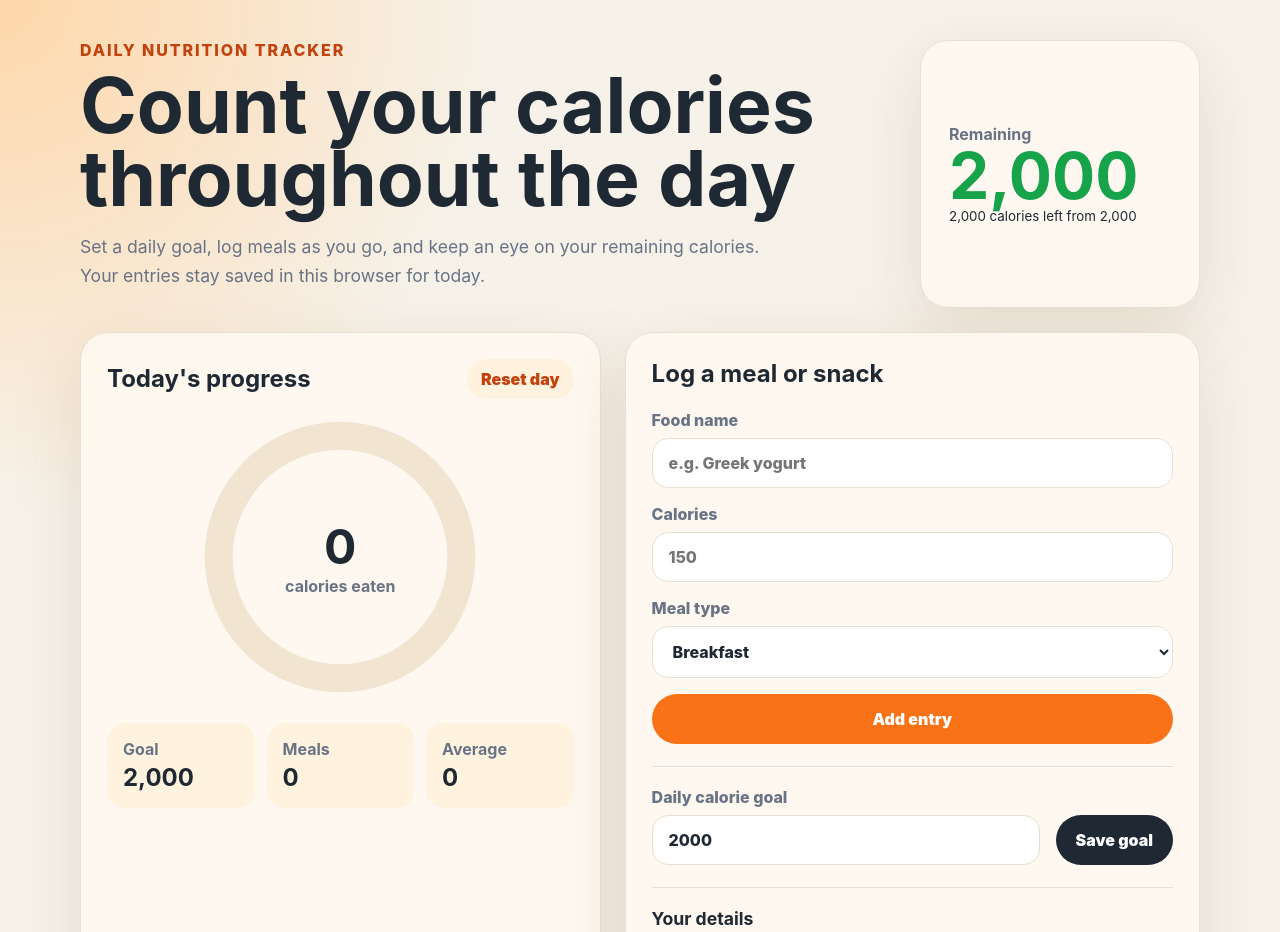
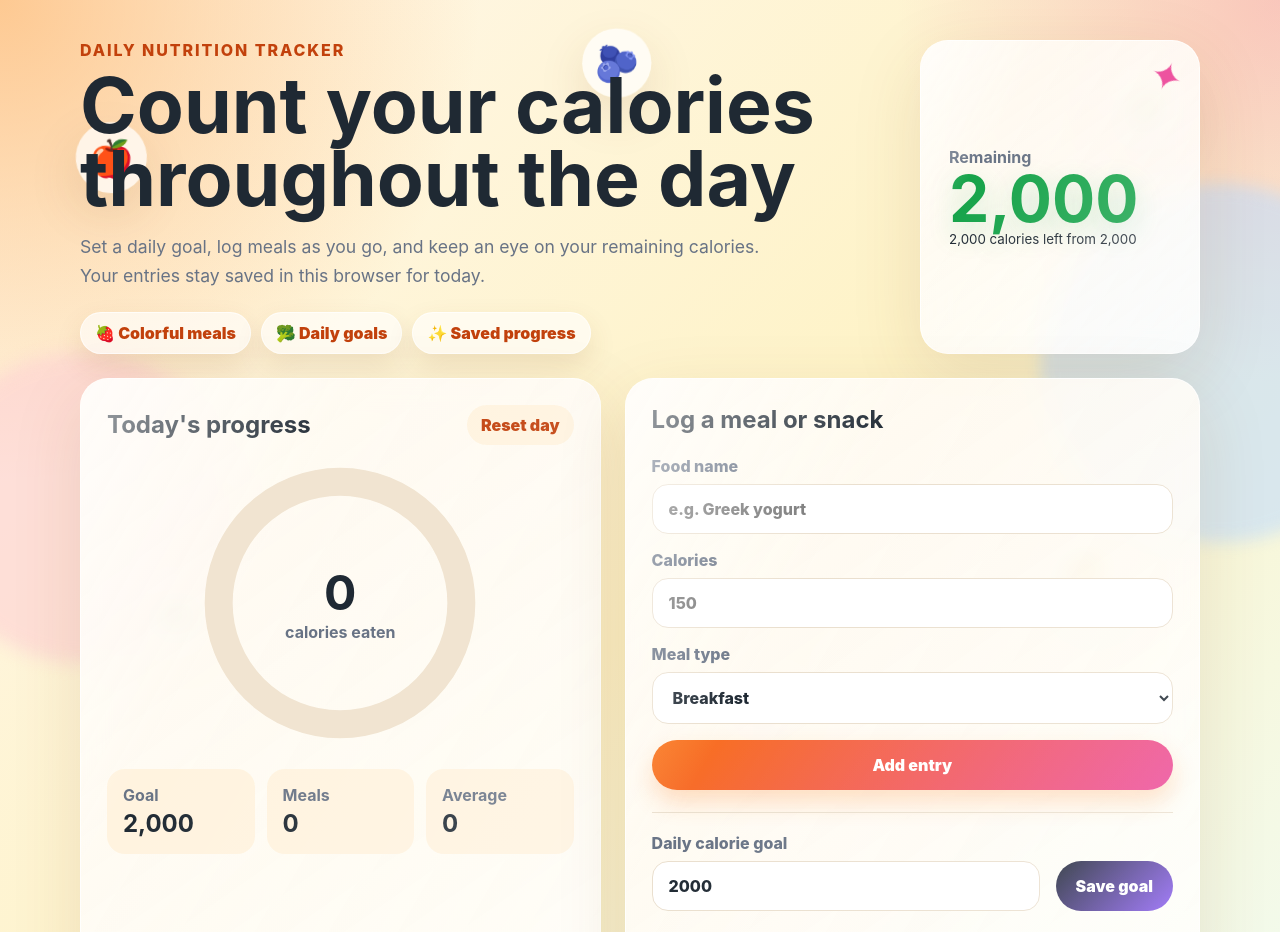
Before and after one commit to Cyberhusky999-1/type2, a plain HTML site: page index.html in a window 1280 px wide. Shown: the top 932 px of the page. Drawn offline with Linux system fonts and the light colour scheme.

Commit message:
Make calorie counter more decorative

```diff
--- a/index.html
+++ b/index.html
@@ -7,6 +7,14 @@
     <link rel="stylesheet" href="styles.css" />
   </head>
   <body>
+    <div class="floating-food" aria-hidden="true">
+      <span class="food food-apple">🍎</span>
+      <span class="food food-avocado">🥑</span>
+      <span class="food food-bowl">🥗</span>
+      <span class="food food-taco">🌮</span>
+      <span class="food food-berry">🫐</span>
+      <span class="food food-sushi">🍣</span>
+    </div>
     <main class="app-shell">
       <section class="hero" aria-labelledby="page-title">
         <div>
@@ -16,8 +24,13 @@
             Set a daily goal, log meals as you go, and keep an eye on your remaining calories.
             Your entries stay saved in this browser for today.
           </p>
+          <div class="hero-badges" aria-label="Tracker highlights">
+            <span>🍓 Colorful meals</span>
+            <span>🥦 Daily goals</span>
+            <span>✨ Saved progress</span>
+          </div>
         </div>
-        <div class="goal-card" aria-label="Daily calorie summary">
+        <div class="goal-card sparkle-card" aria-label="Daily calorie summary">
           <span>Remaining</span>
           <strong id="remainingCalories">0</strong>
           <small id="goalSummary">Set a goal to begin</small>
--- a/styles.css
+++ b/styles.css
@@ -1,11 +1,14 @@
 :root {
-  --bg: #f6f2ea;
+  --bg: #fff7ed;
   --card: #fffaf2;
   --ink: #1f2933;
   --muted: #687385;
   --brand: #f97316;
   --brand-dark: #c2410c;
+  --pink: #ec4899;
+  --purple: #8b5cf6;
   --green: #16a34a;
+  --mint: #14b8a6;
   --danger: #dc2626;
   --line: #eadfce;
   font-family: Inter, ui-sans-serif, system-ui, -apple-system, BlinkMacSystemFont, "Segoe UI", sans-serif;
@@ -14,10 +17,43 @@
 * { box-sizing: border-box; }
 
 body {
+  position: relative;
   margin: 0;
   min-height: 100vh;
-  background: radial-gradient(circle at top left, #fed7aa 0, transparent 32rem), var(--bg);
+  overflow-x: hidden;
+  background:
+    radial-gradient(circle at top left, rgba(253, 186, 116, .75) 0, transparent 30rem),
+    radial-gradient(circle at top right, rgba(236, 72, 153, .26) 0, transparent 24rem),
+    linear-gradient(135deg, #fff7ed 0%, #fef3c7 45%, #ecfeff 100%);
   color: var(--ink);
+}
+
+body::before,
+body::after {
+  position: fixed;
+  z-index: -2;
+  border-radius: 999px;
+  content: "";
+  filter: blur(8px);
+  opacity: .55;
+  animation: blob-drift 18s ease-in-out infinite alternate;
+}
+
+body::before {
+  width: 22rem;
+  height: 22rem;
+  right: -7rem;
+  top: 12rem;
+  background: #bfdbfe;
+}
+
+body::after {
+  width: 18rem;
+  height: 18rem;
+  left: -5rem;
+  bottom: 8rem;
+  background: #fecdd3;
+  animation-delay: -6s;
 }
 
 button, input, select { font: inherit; }
@@ -61,10 +97,21 @@ h1 {
 }
 
 .panel, .goal-card {
-  border: 1px solid var(--line);
+  position: relative;
+  overflow: hidden;
+  border: 1px solid rgba(255, 255, 255, .75);
   border-radius: 28px;
-  background: rgba(255, 250, 242, .88);
+  background: linear-gradient(145deg, rgba(255, 250, 242, .94), rgba(255, 255, 255, .82));
   box-shadow: 0 22px 70px rgba(120, 72, 20, .13);
+  backdrop-filter: blur(14px);
+}
+
+.panel::before, .goal-card::before {
+  position: absolute;
+  inset: 0;
+  pointer-events: none;
+  background: linear-gradient(120deg, rgba(255, 255, 255, .6), transparent 28%, rgba(255, 255, 255, .28));
+  content: "";
 }
 
 .goal-card {
@@ -83,6 +130,17 @@ h1 {
   color: var(--green);
   font-size: 4rem;
   line-height: 1;
+  text-shadow: 0 10px 28px rgba(22, 163, 74, .22);
+}
+
+.sparkle-card::after {
+  position: absolute;
+  right: 18px;
+  top: 14px;
+  color: var(--pink);
+  content: "✦";
+  font-size: 2.2rem;
+  animation: twinkle 1.8s ease-in-out infinite alternate;
 }
 
 .dashboard {
@@ -198,8 +256,8 @@ input:focus, select:focus {
   padding: 15px 20px;
 }
 
-.primary-button { background: var(--brand); color: white; }
-.secondary-button { background: var(--ink); color: white; }
+.primary-button { background: linear-gradient(135deg, var(--brand), var(--pink)); color: white; box-shadow: 0 12px 24px rgba(249, 115, 22, .24); }
+.secondary-button { background: linear-gradient(135deg, var(--ink), var(--purple)); color: white; }
 .ghost-button { background: #fff3df; color: var(--brand-dark); padding: 10px 14px; }
 .delete-button { background: #fee2e2; color: var(--danger); padding: 8px 12px; }
 
@@ -271,3 +329,74 @@ input:focus, select:focus {
 @media (max-width: 800px) {
   .profile-fields { grid-template-columns: 1fr; }
 }
+
+.hero-badges {
+  display: flex;
+  flex-wrap: wrap;
+  gap: 10px;
+  margin-top: 22px;
+}
+
+.hero-badges span {
+  display: inline-flex;
+  align-items: center;
+  gap: 6px;
+  padding: 10px 14px;
+  border: 1px solid rgba(255, 255, 255, .7);
+  border-radius: 999px;
+  background: rgba(255, 255, 255, .62);
+  box-shadow: 0 12px 28px rgba(120, 72, 20, .12);
+  color: var(--brand-dark);
+  font-weight: 900;
+}
+
+.floating-food {
+  position: fixed;
+  inset: 0;
+  z-index: -1;
+  overflow: hidden;
+  pointer-events: none;
+}
+
+.food {
+  position: absolute;
+  display: grid;
+  place-items: center;
+  width: 4.2rem;
+  height: 4.2rem;
+  border-radius: 999px;
+  background: rgba(255, 255, 255, .7);
+  box-shadow: 0 18px 46px rgba(120, 72, 20, .13);
+  font-size: 2.15rem;
+  animation: float-food 9s ease-in-out infinite;
+}
+
+.food-apple { left: 5%; top: 18%; animation-delay: -1s; }
+.food-avocado { right: 8%; top: 9%; animation-delay: -3s; }
+.food-bowl { left: 11%; bottom: 18%; animation-delay: -5s; }
+.food-taco { right: 13%; bottom: 23%; animation-delay: -2s; }
+.food-berry { left: 45%; top: 5%; animation-delay: -6s; }
+.food-sushi { right: 38%; bottom: 8%; animation-delay: -4s; }
+
+@keyframes float-food {
+  0%, 100% { transform: translate3d(0, 0, 0) rotate(-8deg) scale(1); }
+  50% { transform: translate3d(18px, -26px, 0) rotate(10deg) scale(1.08); }
+}
+
+@keyframes blob-drift {
+  from { transform: translate3d(0, 0, 0) scale(1); }
+  to { transform: translate3d(26px, -30px, 0) scale(1.12); }
+}
+
+@keyframes twinkle {
+  from { transform: rotate(0deg) scale(.85); opacity: .45; }
+  to { transform: rotate(24deg) scale(1.15); opacity: 1; }
+}
+
+@media (prefers-reduced-motion: reduce) {
+  *, *::before, *::after {
+    animation-duration: .01ms !important;
+    animation-iteration-count: 1 !important;
+    scroll-behavior: auto !important;
+  }
+}
```
